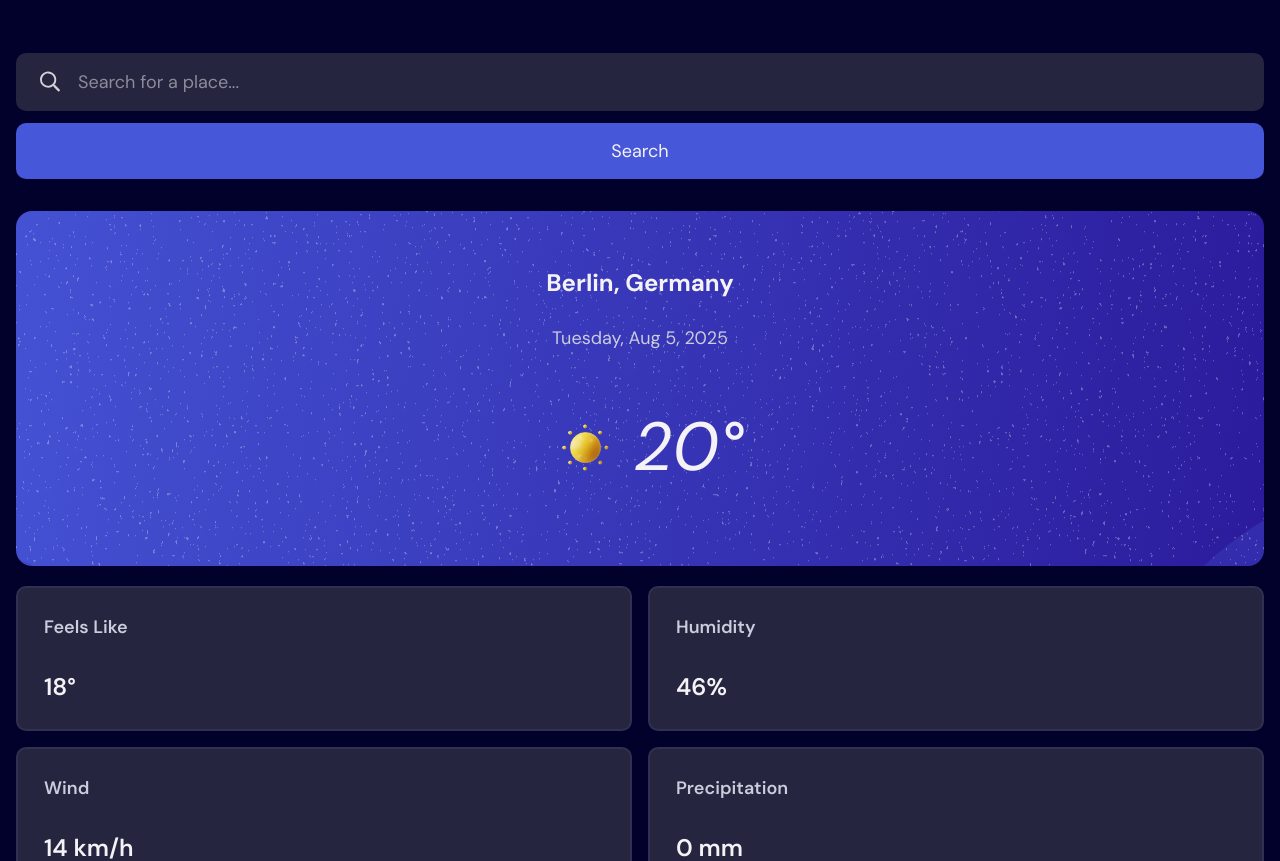
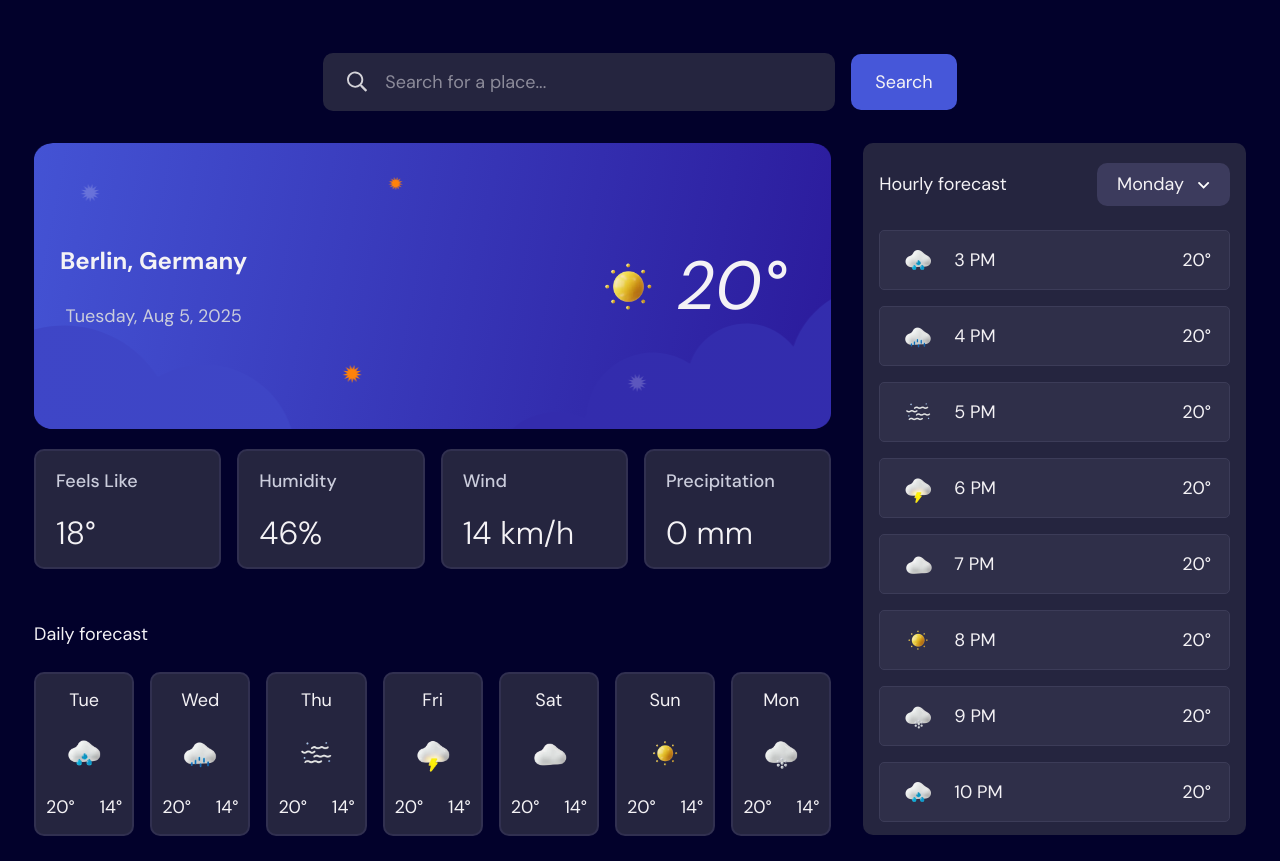
Before and after one commit to florianstancioiu/weather-app, a React (Vite) app: page / in a window 1280 px wide. Shown: the part 200-1061 px from the top of the page. Built offline with nearby package versions, Linux system fonts and the light colour scheme.

Commit message:
Worked on the desktop version of the app

```diff
--- a/src/App.tsx
+++ b/src/App.tsx
@@ -9,11 +9,13 @@ const App = () => {
     <>
       <Header />
       <SearchPlaces />
-      <div>
-        <TodaysWeather />
-        <DailyForecast />
+      <div className="dsktp:w-[75.75rem] dsktp:mx-auto dsktp:grid dsktp:grid-cols-3 dsktp:items-start dsktp:gap-[2rem]">
+        <div className="dsktp:col-span-2">
+          <TodaysWeather />
+          <DailyForecast />
+        </div>
+        <HourlyForecast />
       </div>
-      <HourlyForecast />
     </>
   );
 };
--- a/src/components/Button/Button.tsx
+++ b/src/components/Button/Button.tsx
@@ -4,7 +4,7 @@ export type Button = {
 
 const Button = ({ title }: Button) => {
   return (
-    <button className="bg-blue rounded-[0.625rem] w-full h-[3.5rem] cursor-pointer">
+    <button className="bg-blue rounded-[0.625rem] w-full h-[3.5rem] cursor-pointer dsktp:w-auto dsktp:px-[1.5rem]">
       {title}
     </button>
   );
--- a/src/components/DailyForecast/DailyForecast.tsx
+++ b/src/components/DailyForecast/DailyForecast.tsx
@@ -12,7 +12,7 @@ const DailyForecast = () => {
   return (
     <div>
       <h3 className="mb-[1.5rem]">Daily forecast</h3>
-      <div className="grid grid-cols-3 gap-[1rem]">
+      <div className="grid grid-cols-3 gap-[1rem] dsktp:grid-cols-7">
         <DailyForecastItem
           day="Tue"
           maximum="20°"
--- a/src/components/DailyForecastItem/DailyForecastItem.tsx
+++ b/src/components/DailyForecastItem/DailyForecastItem.tsx
@@ -12,9 +12,15 @@ const DailyForecastItem = ({
   minimum,
 }: DailyForecastItem) => {
   return (
-    <div className="px-[0.75rem] py-[1.5rem] bg-background-2 rounded-[0.625rem] border-[2px] border-dark-blue">
-      <p className="mb-[2.125rem] text-center">{day}</p>
-      <img src={image} alt="" className="mb-[2.125rem] mx-auto w-[3.125rem]" />
+    <div className="px-[0.75rem] py-[1.5rem] bg-background-2 rounded-[0.625rem] border-[2px] border-dark-blue dsktp:h-[10.25rem] dsktp:py-[1rem] dsktp:px-[0.625rem]">
+      <p className="mb-[2.125rem] text-center dsktp:mb-[1rem] dsktp:leading-[120%]">
+        {day}
+      </p>
+      <img
+        src={image}
+        alt=""
+        className="mb-[2.125rem] mx-auto w-[3.125rem] dsktp:mb-[1rem]"
+      />
       <div className="flex justify-between items-center">
         <p>{maximum}</p>
         <p>{minimum}</p>
--- a/src/components/Header/Header.tsx
+++ b/src/components/Header/Header.tsx
@@ -3,7 +3,7 @@ import WeatherNowLogo from "../../images/logo.svg";
 
 const Header = () => {
   return (
-    <header className="flex justify-between items-center">
+    <header className="flex justify-between items-center dsktp:w-[75.75rem] dsktp:mx-auto">
       <a href="#">
         <img src={WeatherNowLogo} alt="Weather Now Logo" />
       </a>
--- a/src/components/HourlyForecast/HourlyForecast.tsx
+++ b/src/components/HourlyForecast/HourlyForecast.tsx
@@ -62,12 +62,12 @@ const HourlyForecast = () => {
   };
 
   return (
-    <aside className="mt-[2rem] py-[1.25rem] px-[1rem] bg-background-2 rounded-[0.625rem]">
+    <aside className="mt-[2rem] py-[1.25rem] px-[1rem] bg-background-2 rounded-[0.625rem] dsktp:mt-0 dsktp:h-[43.25rem]">
       <div className="flex justify-between items-center mb-[1.5rem]">
         <h3>Hourly forecast</h3>
         <DaysDropdown days={days} onChange={onDaysDropdownChangeHandler} />
       </div>
-      <div className="max-h-[37rem] overflow-y-scroll grid gap-[1rem] grid-cols-1">
+      <div className="max-h-[37.125rem] overflow-y-scroll grid gap-[1rem] grid-cols-1">
         <HourlyForecastItem hour="3 PM" temperature="20°" image={IconRain} />
         <HourlyForecastItem hour="4 PM" temperature="20°" image={IconDrizzle} />
         <HourlyForecastItem hour="5 PM" temperature="20°" image={IconFog} />
--- a/src/components/HourlyForecastItem/HourlyForecastItem.tsx
+++ b/src/components/HourlyForecastItem/HourlyForecastItem.tsx
@@ -10,7 +10,7 @@ const HourlyForecastItem = ({
   image,
 }: HourlyForecastItem) => {
   return (
-    <div className="bg-background-3 rounded-[0.313rem] flex justify-between items-center h-[3.75rem] px-[1.125rem] border-[1px] border-light-blue">
+    <div className="bg-background-3 rounded-[0.313rem] flex justify-between items-center h-[3.75rem] px-[1.125rem] border-[1px] border-light-blue dsktp:h-[3.75rem]">
       <div className="flex items-center gap-[1rem]">
         <img src={image} alt="" className="w-[2.5rem]" />
         <p>{hour}</p>
--- a/src/components/SearchPlaces/SearchPlaces.tsx
+++ b/src/components/SearchPlaces/SearchPlaces.tsx
@@ -4,11 +4,12 @@ import Button from "../Button/Button";
 
 const SearchPlaces = () => {
   return (
-    <div className="mb-[2rem] pt-[4.25rem]">
+    <div className="mb-[2rem] pt-[4.25rem] dsktp:w-[75.75rem] dsktp:mx-auto">
       <h1 className="font-bricolage-grotesque text-6xl text-center mb-[4.25rem] font-bold">
         How's the sky looking today?
       </h1>
-      <div className="bg-background-2 mb-[0.75rem] relative rounded-[0.625rem] ">
+      <div className="dsktp:flex dsktp:justify-center dsktp:items-center dsktp:gap-[1rem]">
+        <div className="bg-background-2 mb-[0.75rem] relative rounded-[0.625rem] dsktp:w-[32rem] dsktp:mb-0">
           <SearchIcon className="absolute top-[1.125rem] left-[1.5rem] text-grayish-white" />
           <label htmlFor="search-input" className="hidden">
             Search for a place...
@@ -22,6 +23,7 @@ const SearchPlaces = () => {
         </div>
         <Button title="Search" />
       </div>
+    </div>
   );
 };
 
--- a/src/components/TodaysWeather/TodaysWeather.tsx
+++ b/src/components/TodaysWeather/TodaysWeather.tsx
@@ -3,22 +3,22 @@ import TodaysWeatherItem from "../TodaysWeatherItem/TodaysWeatherItem";
 
 const TodaysWeather = () => {
   return (
-    <main className="mb-[2.5rem]">
+    <main className="mb-[2.5rem] dsktp:mb-[3.25rem]">
       <div className="mb-[1.25rem]">
-        <div className="bg-[url('/images/bg-today-small.svg')] bg-cover bg-center rounded-[1rem]">
-          <div className="text-center pt-[3.375rem] mb-[2.75rem]">
+        <div className="bg-[url('/images/bg-today-small.svg')] bg-cover bg-center rounded-[1rem] dsktp:h-[17.875rem] dsktp:flex dsktp:justify-between dsktp:items-center dsktp:px-[1.625rem] dsktp:bg-[url('/images/bg-today-large.svg')]">
+          <div className="text-center pt-[3.375rem] mb-[2.75rem] dsktp:pt-0 dsktp:mb-0">
             <h2 className="mb-[1.5rem] font-bold text-[1.5rem]">
               Berlin, Germany
             </h2>
             <p className="text-grayish-white">Tuesday, Aug 5, 2025</p>
           </div>
-          <div className="flex justify-center items-center px-[1.25rem] pb-[4.25rem]">
+          <div className="flex justify-center items-center px-[1.25rem] pb-[4.25rem] dsktp:pb-0">
             <img src={IconSunny} alt="" className="w-[6rem] h-[6rem]" />
             <p className="text-[4.25rem] italic">20°</p>
           </div>
         </div>
       </div>
-      <div className="grid gap-[1rem] grid-cols-2">
+      <div className="grid gap-[1rem] grid-cols-2 dsktp:grid-cols-4">
         <TodaysWeatherItem title="Feels Like" value="18°" />
         <TodaysWeatherItem title="Humidity" value="46%" />
         <TodaysWeatherItem title="Wind" value="14 km/h" />
--- a/src/components/TodaysWeatherItem/TodaysWeatherItem.tsx
+++ b/src/components/TodaysWeatherItem/TodaysWeatherItem.tsx
@@ -5,9 +5,11 @@ export type TodaysWeatherItem = {
 
 const TodaysWeatherItem = ({ title, value }: TodaysWeatherItem) => {
   return (
-    <div className="p-[1.625rem] bg-background-2 rounded-[0.625rem] border-[2px] border-dark-blue">
-      <p className="text-grayish-white font-semibold mb-[1.875rem]">{title}</p>
-      <p className="font-semibold text-2xl">{value}</p>
+    <div className="p-[1.625rem] bg-background-2 rounded-[0.625rem] border-[2px] border-dark-blue dsktp:h-[7.5rem] dsktp:p-[1.25rem]">
+      <p className="text-grayish-white font-medium mb-[1.875rem] dsktp:mb-[1.5rem] text-[18px] leading-[120%]">
+        {title}
+      </p>
+      <p className="font-light text-[32px] leading-none">{value}</p>
     </div>
   );
 };
--- a/src/index.css
+++ b/src/index.css
@@ -4,6 +4,8 @@
 @theme {
   --font-bricolage-grotesque: "Bricolage Grotesque", sans-serif;
   --font-dm-sans: "DM Sans", sans-serif;
+
+  --breakpoint-dsktp: 75.75rem;
 
   /* TODO: Rename these colors */
   --color-background: #02012b;
```
Lines whose indentation alone changed are shown as unchanged.
